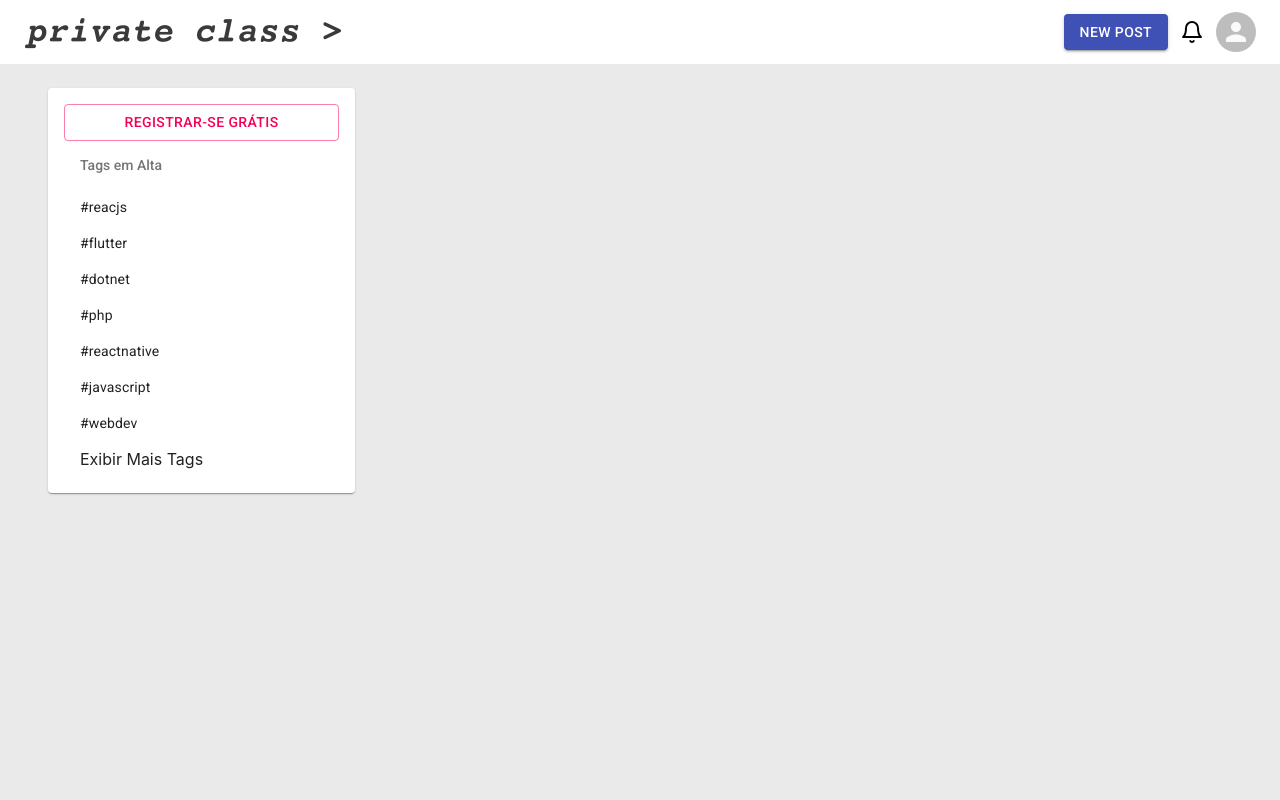
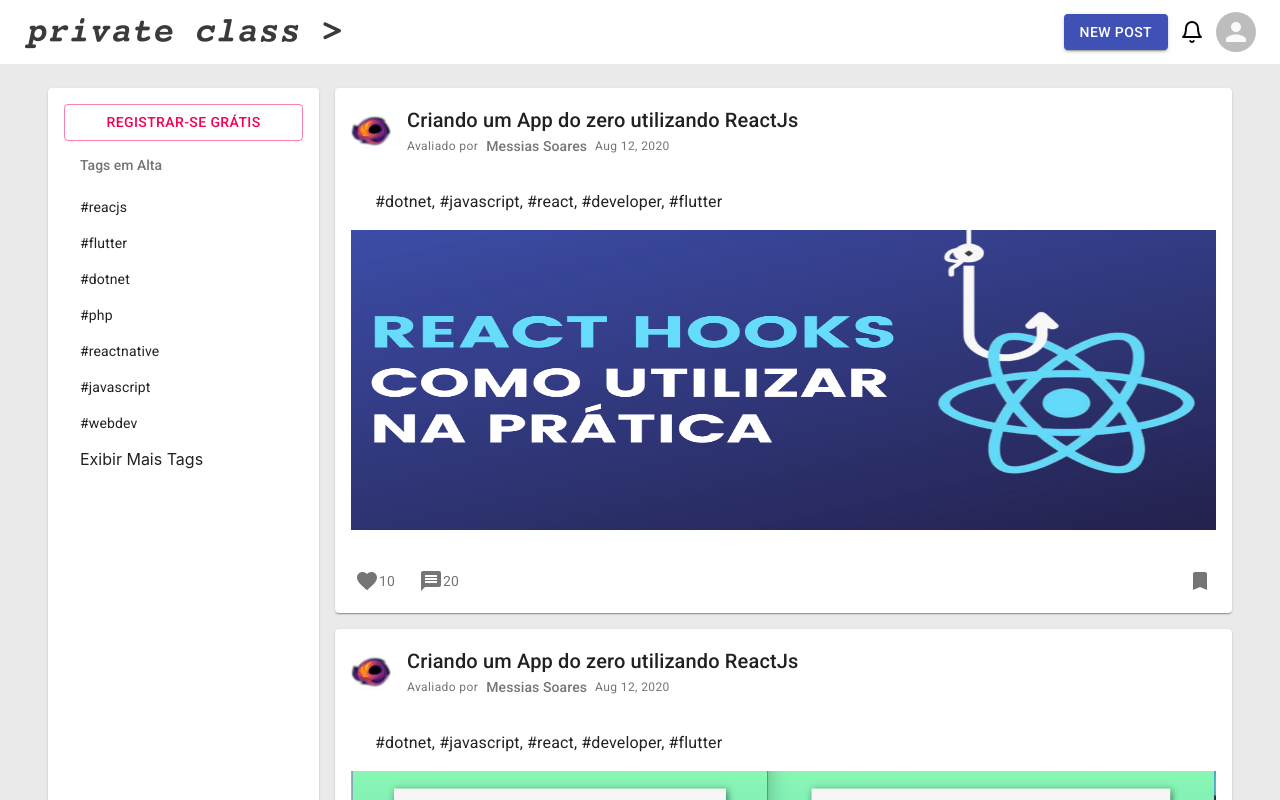
Before and after one commit to soaresmessiasg130/conecta-dev, a React (Create React App) app: page / in a window 1280 px wide. Shown: the top 800 px of the page. Built offline with nearby package versions, Linux system fonts and the light colour scheme.

Commit message:
Estilizando A HomePage OK!

```diff
--- a/package.json
+++ b/package.json
@@ -4,6 +4,7 @@
   "private": true,
   "dependencies": {
     "@material-ui/core": "^4.9.14",
+    "@material-ui/icons": "^4.9.1",
     "@material-ui/styles": "^4.10.0",
     "@testing-library/jest-dom": "^4.2.4",
     "@testing-library/react": "^9.3.2",
--- a/src/Components/PostCard/index.js
+++ b/src/Components/PostCard/index.js
@@ -1,34 +1,107 @@
 import React from 'react';
 import { makeStyles } from '@material-ui/core/styles';
 import {
+  Card,
   CardHeader,
   CardContent,
   CardActions,
-  Typography
+  CardActionArea,
+  Typography,
+  Avatar,
+  IconButton
 } from '@material-ui/core';
+import FavoriteIcon from '@material-ui/icons/Favorite';
+import BookmarkIcon from '@material-ui/icons/Bookmark';
+import MessageIcon from '@material-ui/icons/Message';
 
-const useStyles = makeStyles((theme) => {
-  root: {}
-});
-
+const useStyles = makeStyles((theme) => ({
+  root: {
+    marginBottom: theme.spacing(2)
+  },
+  subheader: {
+    display: "flex",
+    alignItems: "center"
+  },
+  subheaderItem: {
+    marginRight: theme.spacing()
+  },
+  messages: {
+    height: "auto",
+    marginBottom: theme.spacing(2),
+    padding: "0 24px"
+  },
+  image: {
+    height: 300,
+    width: "100%",
+    maxWidth: "100%"
+  },
+  content: {
+    padding: 0
+  },
+  favorite: {
+    marginLeft: "auto"
+  }
+}));
 
 function PostCard ({ post }) {
   const classes = useStyles();
 
   return (
-    <div className={classes.root}>
-      <CardHeader>
-
-      </CardHeader>
+    <Card className={classes.root}>
+      <CardHeader
+        avatar={<Avatar src={post.author.avatar} />}
+        title={
+          <Typography variant="h6">{post.title}</Typography>
+        }
+        subheader={
+          <div className={classes.subheader}>
+            <Typography
+              variant="caption"
+              className={classes.subheaderItem}>{'Avaliado por'}</Typography>
+            <Typography
+              variant="subtitle2"
+              className={classes.subheaderItem}>{post.author.name}</Typography>
+            <Typography
+              variant="caption"
+              className={classes.subheaderItem}>{post.date}</Typography>
+          </div>
+        }
+      />
 
       <CardContent>
+        <Typography className={classes.messages} variant="body1">{post.hashtags}</Typography>
 
+        <CardActionArea className={classes.content}>
+          <img src={post.image} className={classes.image} alt={"img"}/>
+        </CardActionArea>
       </CardContent>
 
-      <CardActions>
-
+      <CardActions disableSpacing>
+        <IconButton aria-label="like">
+          <FavoriteIcon />
+          <Typography
+            style={{cursor: "pointer"}}
+            color="textSecondary"
+            variant="body2"
+          >
+            {"10"}
+          </Typography>
+        </IconButton>
+        <IconButton aria-label="comment">
+          <MessageIcon />
+          <Typography
+            className
+            color="textSecondary"
+            variant="body2"
+          >
+            {"20"}
+          </Typography>
+        </IconButton>
+        <IconButton aria-label="favorite" className={classes.favorite}>
+          <BookmarkIcon />
+        </IconButton>
       </CardActions>
-    </div>
+    </Card>
   )
 }
 
--- a/src/pages/Home/components/Feed/index.js
+++ b/src/pages/Home/components/Feed/index.js
@@ -7,14 +7,91 @@
 }));
 
 const Posts = [
-  {id: 1, title: 'Post 1'},
-  {id: 2, title: 'Post 2'},
-  {id: 3, title: 'Post 3'},
-  {id: 4, title: 'Post 4'},
-  {id: 5, title: 'Post 5'},
+  {
+    id: 1,
+    author: {
+      id: 1,
+      name: "Messias Soares",
+      username: "messzsoarz",
+      avatar: "/images/avatars/blackholesemfundo.png"
+    },
+    title: "Criando um App do zero utilizando ReactJs",
+    date: "Aug 12, 2020",
+    description: "Fala galera, qual o framework preferido de vocês?",
+    hashtags: "#dotnet, #javascript, #react, #developer, #flutter",
+    image: "/images/posts/post2.png"
+  },
+  {
+    id: 1,
+    author: {
+      id: 1,
+      name: "Messias Soares",
+      username: "messzsoarz",
+      avatar: "/images/avatars/blackholesemfundo.png"
+    },
+    title: "Criando um App do zero utilizando ReactJs",
+    date: "Aug 12, 2020",
+    description: "Fala galera, qual o framework preferido de vocês?",
+    hashtags: "#dotnet, #javascript, #react, #developer, #flutter",
+    image: "/images/posts/post8.png"
+  },
+  {
+    id: 1,
+    author: {
+      id: 1,
+      name: "Messias Soares",
+      username: "messzsoarz",
+      avatar: "/images/avatars/blackholesemfundo.png"
+    },
+    title: "Criando um App do zero utilizando ReactJs",
+    date: "Aug 12, 2020",
+    description: "Fala galera, qual o framework preferido de vocês?",
+    hashtags: "#dotnet, #javascript, #react, #developer, #flutter",
+    image: "/images/posts/post9.jpeg"
+  },
+  {
+    id: 1,
+    author: {
+      id: 1,
+      name: "Messias Soares",
+      username: "messzsoarz",
+      avatar: "/images/avatars/blackholesemfundo.png"
+    },
+    title: "Criando um App do zero utilizando ReactJs",
+    date: "Aug 12, 2020",
+    description: "Fala galera, qual o framework preferido de vocês?",
+    hashtags: "#dotnet, #javascript, #react, #developer, #flutter",
+    image: "/images/posts/post1.png"
+  },
+  {
+    id: 1,
+    author: {
+      id: 1,
+      name: "Messias Soares",
+      username: "messzsoarz",
+      avatar: "/images/avatars/blackholesemfundo.png"
+    },
+    title: "Criando um App do zero utilizando ReactJs",
+    date: "Aug 12, 2020",
+    description: "Fala galera, qual o framework preferido de vocês?",
+    hashtags: "#dotnet, #javascript, #react, #developer, #flutter",
+    image: "/images/posts/post9.jpeg"
+  },
+  {
+    id: 1,
+    author: {
+      id: 1,
+      name: "Messias Soares",
+      username: "messzsoarz",
+      avatar: "/images/avatars/blackholesemfundo.png"
+    },
+    title: "Criando um App do zero utilizando ReactJs",
+    date: "Aug 12, 2020",
+    description: "Fala galera, qual o framework preferido de vocês?",
+    hashtags: "#dotnet, #javascript, #react, #developer, #flutter",
+    image: "/images/posts/post9.jpeg"
+  },
 ];
-
-
 
 function Feed() {
   const classes = useStyles();
```
Also changed, not shown: 1 other file (tests, documents, lock files or other folders).
